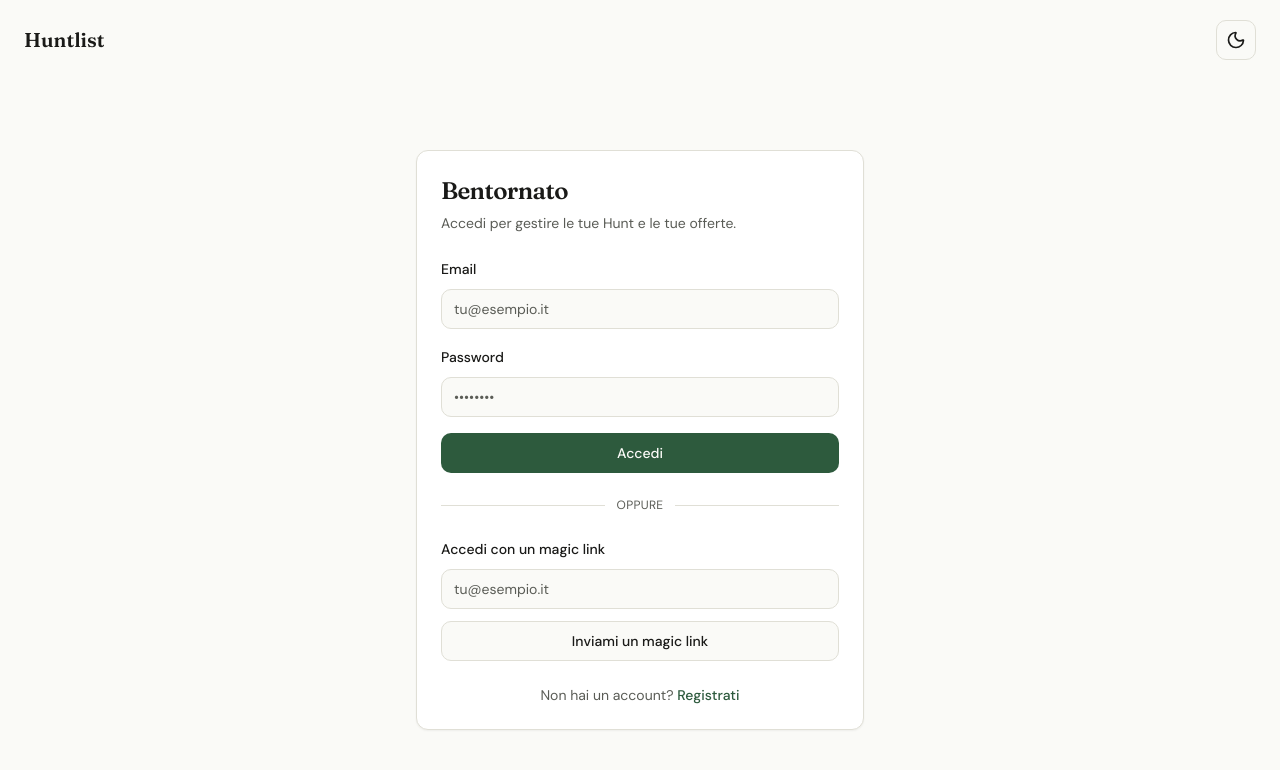
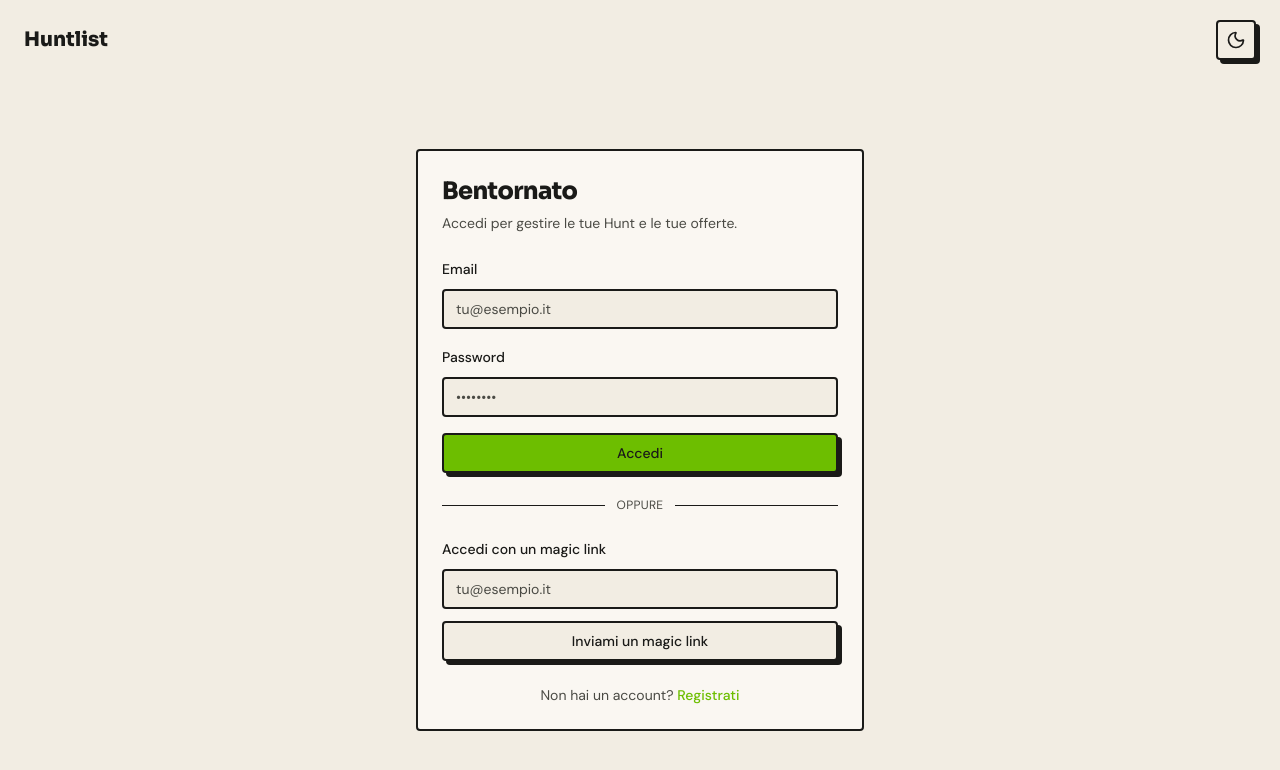
Before and after one commit to huntlisteu/huntlist-app, a Next.js app: page /login in a window 1280 px wide. Shown: the top 770 px of the page. Built offline with nearby package versions, Linux system fonts and the light colour scheme; no server answers.

Commit message:
feat: rebrand neobrutalist — palette, font Sora, bottoni ember/chartreuse

```diff
--- a/app/(app)/layout.tsx
+++ b/app/(app)/layout.tsx
@@ -51,7 +51,7 @@ export default async function AppLayout({
                 <Button asChild variant="ghost" size="sm">
                   <Link href="/login">Accedi</Link>
                 </Button>
-                <Button asChild size="sm">
+                <Button asChild variant="ember" size="sm">
                   <Link href="/signup">Registrati</Link>
                 </Button>
               </>
--- a/app/globals.css
+++ b/app/globals.css
@@ -4,59 +4,89 @@
 
 /*
  * Token brand Huntlist come CSS variables.
- * Valori in CANALI RGB ("R G B") -> usati nel tailwind.config.ts come
- * rgb(var(--token) / <alpha-value>) per supportare le opacity utilities.
- * Light = default su :root; Dark = classe .dark (gestita da next-themes).
+ * Due livelli:
+ *   1. Token nudi (hex) → usabili direttamente in CSS custom / inline styles
+ *   2. Token semantici (canali RGB) → usati dal tailwind.config.ts come
+ *      rgb(var(--x) / <alpha-value>) per supportare le opacity utilities.
+ * Light = :root; Dark = .dark (next-themes).
  */
 @layer base {
   :root {
-    /* superfici e testo */
-    --background: 250 250 247; /* Paper   #FAFAF7 */
-    --foreground: 26 26 24; /* Ink     #1A1A18 */
-    --card: 255 255 255;
-    --card-foreground: 26 26 24;
+    /* ── Design tokens light (hex) ─────────────────────────────────────── */
+    --paper:              #F2EDE3;
+    --paper-alt:          #EAE2D4;
+    --ink:                #1A1A18;
+    --ink-mid:            #4A4A44;
+    --ink-light:          #8A8A82;
+    --chartreuse:         #6DBE00;
+    --chartreuse-light:   #8AD800;
+    --chartreuse-hover:   #A8E040;
+    --chartreuse-pale:    #EEF7CC;
+    --chartreuse-mid:     #C8E87A;
+    --ember-deep:         #B84A1C;
+    --ember-light:        #D4602A;
+    --ember-pale:         #FAE8DC;
+    --ember-very-dark:    #6B2200;
 
-    /* azioni */
-    --primary: 45 90 61; /* Forest     #2D5A3D */
-    --primary-foreground: 250 250 247; /* Paper */
-    --secondary: 61 122 84; /* Forest-mid #3D7A54 */
-    --secondary-foreground: 250 250 247;
-    --accent: 232 98 42; /* Ember      #E8622A */
-    --accent-foreground: 250 250 247;
+    /* ── Token semantici Tailwind (canali RGB) ──────────────────────────── */
+    --background:          242 237 227;   /* --paper          #F2EDE3 */
+    --foreground:          26 26 24;      /* --ink            #1A1A18 */
+    --card:                250 247 242;   /* card bg          #FAF7F2 */
+    --card-foreground:     26 26 24;
 
-    /* neutri */
-    --muted: 237 236 229;
-    --muted-foreground: 90 92 86;
-    --border: 224 223 214;
-    --input: 224 223 214;
-    --ring: 45 90 61; /* Forest */
+    --primary:             109 190 0;     /* --chartreuse     #6DBE00 */
+    --primary-foreground:  26 26 24;      /* --ink (su verde) */
+    --secondary:           234 226 212;   /* --paper-alt      #EAE2D4 */
+    --secondary-foreground: 26 26 24;
+    --accent:              184 74 28;     /* --ember-deep     #B84A1C */
+    --accent-foreground:   255 255 255;
 
-    --destructive: 192 41 35;
-    --destructive-foreground: 250 250 247;
+    --muted:               234 226 212;   /* --paper-alt (hover neutro) */
+    --muted-foreground:    74 74 68;      /* --ink-mid        #4A4A44 */
+    --border:              26 26 24;      /* --ink            #1A1A18 */
+    --input:               26 26 24;      /* --ink            #1A1A18 */
+    --ring:                109 190 0;     /* --chartreuse     #6DBE00 */
 
-    --radius: 0.75rem;
+    --destructive:         184 74 28;     /* --ember-deep     #B84A1C */
+    --destructive-foreground: 255 255 255;
+
+    --radius: 0.25rem;
   }
 
   .dark {
-    --background: 17 18 16; /* bg      #111210 */
-    --foreground: 240 239 232; /* Snow    #F0EFE8 */
-    --card: 26 28 25; /* surface #1A1C19 */
-    --card-foreground: 240 239 232;
+    /* ── Design tokens dark (hex) ───────────────────────────────────────── */
+    --void:                #111210;
+    --surface:             #1A1C19;
+    --brand-block:         #1A1A18;
+    --char:                #3A3D38;
+    --snow:                #F0EFE8;
+    --fog:                 #B0AFA8;
+    --ash:                 #5A5A54;
+    --chartreuse-glow:     #9ADE00;
+    --chartreuse-vivid:    #C2F000;
+    --ember-vivid:         #FF6B2C;
+    --ember-vivid-light:   #FF8A56;
 
-    --primary: 93 202 165; /* Teal    #5DCAA5 */
-    --primary-foreground: 17 18 16;
-    --secondary: 61 122 84; /* Forest-mid #3D7A54 */
+    /* ── Token semantici Tailwind (canali RGB) ──────────────────────────── */
+    --background:          17 18 16;      /* --void           #111210 */
+    --foreground:          240 239 232;   /* --snow           #F0EFE8 */
+    --card:                26 28 25;      /* --surface        #1A1C19 */
+    --card-foreground:     240 239 232;
+
+    --primary:             154 222 0;     /* --chartreuse-glow #9ADE00 */
+    --primary-foreground:  17 18 16;      /* --void (su verde brillante) */
+    --secondary:           58 61 56;      /* --char           #3A3D38 */
     --secondary-foreground: 240 239 232;
-    --accent: 232 98 42; /* Ember   #E8622A */
-    --accent-foreground: 17 18 16;
+    --accent:              255 107 44;    /* --ember-vivid    #FF6B2C */
+    --accent-foreground:   17 18 16;
 
-    --muted: 38 41 36;
-    --muted-foreground: 165 167 158;
-    --border: 42 45 40;
-    --input: 42 45 40;
-    --ring: 93 202 165; /* Teal */
+    --muted:               58 61 56;      /* --char           #3A3D38 */
+    --muted-foreground:    176 175 168;   /* --fog            #B0AFA8 */
+    --border:              58 61 56;      /* --char           #3A3D38 */
+    --input:               58 61 56;      /* --char           #3A3D38 */
+    --ring:                154 222 0;     /* --chartreuse-glow #9ADE00 */
 
-    --destructive: 232 90 80;
+    --destructive:         255 107 44;    /* --ember-vivid    #FF6B2C */
     --destructive-foreground: 17 18 16;
   }
 }
--- a/app/layout.tsx
+++ b/app/layout.tsx
@@ -1,14 +1,15 @@
 import type { Metadata } from "next";
-import { DM_Sans, Fraunces } from "next/font/google";
+import { DM_Sans, Sora } from "next/font/google";
 
 import { ThemeProvider } from "@/components/brand/ThemeProvider";
 import "./globals.css";
 
-// Fraunces -> titoli; DM Sans -> corpo. Esposti come CSS variables e mappati
+// Sora (800) -> titoli; DM Sans -> corpo. Esposti come CSS variables e mappati
 // in tailwind.config.ts (font-heading / font-sans).
-const fraunces = Fraunces({
+const sora = Sora({
   subsets: ["latin"],
-  variable: "--font-fraunces",
+  weight: "800",
+  variable: "--font-sora",
   display: "swap",
 });
 
@@ -31,7 +32,7 @@ export default function RootLayout({
     <html
       lang="it"
       suppressHydrationWarning
-      className={`${fraunces.variable} ${dmSans.variable}`}
+      className={`${sora.variable} ${dmSans.variable}`}
     >
       <body>
         <ThemeProvider
--- a/components/ui/button.tsx
+++ b/components/ui/button.tsx
@@ -4,24 +4,30 @@ import type { ComponentProps } from "react";
 
 import { cn } from "@/lib/utils";
 
+// Colori ombra/bordo hardcoded perché Tailwind non interpola CSS vars
+// nelle classi arbitrary shadow. Ink #1A1A18 (light) / Char #3A3D38 (dark).
 const buttonVariants = cva(
-  "inline-flex items-center justify-center gap-2 whitespace-nowrap rounded-md text-sm font-medium transition-colors focus-visible:outline-none focus-visible:ring-2 focus-visible:ring-ring focus-visible:ring-offset-2 focus-visible:ring-offset-background disabled:pointer-events-none disabled:opacity-50 [&_svg]:pointer-events-none [&_svg]:shrink-0",
+  "inline-flex items-center justify-center gap-2 whitespace-nowrap rounded-[4px] text-sm font-medium transition-all duration-100 focus-visible:outline-none focus-visible:ring-2 focus-visible:ring-ring focus-visible:ring-offset-2 focus-visible:ring-offset-background disabled:pointer-events-none disabled:opacity-50 [&_svg]:pointer-events-none [&_svg]:shrink-0",
   {
     variants: {
       variant: {
-        default: "bg-primary text-primary-foreground hover:bg-primary/90",
+        default:
+          "bg-primary text-primary-foreground border-2 border-[#1A1A18] shadow-[4px_4px_0px_#1A1A18] hover:translate-x-[2px] hover:translate-y-[2px] hover:shadow-[2px_2px_0px_#1A1A18] dark:border-[#3A3D38] dark:shadow-[4px_4px_0px_#3A3D38] dark:hover:shadow-[2px_2px_0px_#3A3D38]",
         secondary:
-          "bg-secondary text-secondary-foreground hover:bg-secondary/90",
-        accent: "bg-accent text-accent-foreground hover:bg-accent/90",
+          "bg-secondary text-secondary-foreground border-2 border-[#1A1A18] shadow-[4px_4px_0px_#1A1A18] hover:translate-x-[2px] hover:translate-y-[2px] hover:shadow-[2px_2px_0px_#1A1A18] dark:border-[#3A3D38] dark:shadow-[4px_4px_0px_#3A3D38] dark:hover:shadow-[2px_2px_0px_#3A3D38]",
+        accent:
+          "bg-accent text-accent-foreground border-2 border-[#1A1A18] shadow-[4px_4px_0px_#1A1A18] hover:translate-x-[2px] hover:translate-y-[2px] hover:shadow-[2px_2px_0px_#1A1A18] dark:border-[#3A3D38] dark:shadow-[4px_4px_0px_#3A3D38] dark:hover:shadow-[2px_2px_0px_#3A3D38]",
+        ember:
+          "bg-[#B84A1C] text-[#FAF7F2] border-2 border-[#1A1A18] shadow-[4px_4px_0px_#1A1A18] hover:translate-x-[2px] hover:translate-y-[2px] hover:shadow-[2px_2px_0px_#1A1A18] dark:bg-[#FF6B2C] dark:text-[#111210] dark:border-[#3A3D38] dark:shadow-[4px_4px_0px_#3A3D38] dark:hover:shadow-[2px_2px_0px_#3A3D38]",
         outline:
-          "border border-border bg-background hover:bg-muted hover:text-foreground",
+          "border-2 border-[#1A1A18] bg-background text-foreground shadow-[4px_4px_0px_#1A1A18] hover:translate-x-[2px] hover:translate-y-[2px] hover:shadow-[2px_2px_0px_#1A1A18] dark:border-[#3A3D38] dark:shadow-[4px_4px_0px_#3A3D38] dark:hover:shadow-[2px_2px_0px_#3A3D38]",
         ghost: "hover:bg-muted hover:text-foreground",
         link: "text-primary underline-offset-4 hover:underline",
       },
       size: {
         default: "h-10 px-4 py-2",
-        sm: "h-9 rounded-md px-3",
-        lg: "h-11 rounded-md px-6 text-base",
+        sm: "h-9 px-3",
+        lg: "h-11 px-6 text-base",
         icon: "size-10",
       },
     },
--- a/components/ui/card.tsx
+++ b/components/ui/card.tsx
@@ -2,11 +2,13 @@ import type { ComponentProps } from "react";
 
 import { cn } from "@/lib/utils";
 
+// Bordi: Ink #1A1A18 (light) / Char #3A3D38 (dark)
+// Sfondo: card token → #FAF7F2 (light) / --surface #1A1C19 (dark)
 function Card({ className, ...props }: ComponentProps<"div">) {
   return (
     <div
       className={cn(
-        "rounded-lg border border-border bg-card text-card-foreground shadow-sm",
+        "rounded-[4px] border-2 border-[#1A1A18] bg-card text-card-foreground dark:border-[#3A3D38]",
         className,
       )}
       {...props}
--- a/components/ui/input.tsx
+++ b/components/ui/input.tsx
@@ -2,12 +2,14 @@ import type { ComponentProps } from "react";
 
 import { cn } from "@/lib/utils";
 
+// Bordi: Ink #1A1A18 (light) / Char #3A3D38 (dark)
+// Sfondo: --paper #F2EDE3 (light) via bg-background / --surface #1A1C19 (dark) via dark:bg-card
 function Input({ className, type, ...props }: ComponentProps<"input">) {
   return (
     <input
       type={type}
       className={cn(
-        "flex h-10 w-full rounded-md border border-input bg-background px-3 py-2 text-sm text-foreground ring-offset-background placeholder:text-muted-foreground focus-visible:outline-none focus-visible:ring-2 focus-visible:ring-ring focus-visible:ring-offset-2 disabled:cursor-not-allowed disabled:opacity-50",
+        "flex h-10 w-full rounded-[4px] border-2 border-[#1A1A18] bg-background px-3 py-2 text-sm text-foreground placeholder:text-muted-foreground focus-visible:outline-none focus-visible:ring-2 focus-visible:ring-ring focus-visible:ring-offset-2 focus-visible:ring-offset-background disabled:cursor-not-allowed disabled:opacity-50 dark:border-[#3A3D38] dark:bg-card",
         className,
       )}
       {...props}
--- a/tailwind.config.ts
+++ b/tailwind.config.ts
@@ -44,21 +44,40 @@ const config: Config = {
         border: "rgb(var(--border) / <alpha-value>)",
         input: "rgb(var(--input) / <alpha-value>)",
         ring: "rgb(var(--ring) / <alpha-value>)",
-        // Palette brand fissa (hex esatti), non theme-aware: per swatch e accenti.
+        // Palette brand fissa (hex esatti), non theme-aware.
+        // Specchia i token definiti in globals.css.
         brand: {
-          forest: "#2D5A3D",
-          "forest-mid": "#3D7A54",
-          ember: "#E8622A",
-          paper: "#FAFAF7",
+          // light
+          paper: "#F2EDE3",
+          "paper-alt": "#EAE2D4",
           ink: "#1A1A18",
-          bg: "#111210",
+          "ink-mid": "#4A4A44",
+          "ink-light": "#8A8A82",
+          chartreuse: "#6DBE00",
+          "chartreuse-light": "#8AD800",
+          "chartreuse-hover": "#A8E040",
+          "chartreuse-pale": "#EEF7CC",
+          "chartreuse-mid": "#C8E87A",
+          "ember-deep": "#B84A1C",
+          "ember-light": "#D4602A",
+          "ember-pale": "#FAE8DC",
+          "ember-very-dark": "#6B2200",
+          // dark
+          void: "#111210",
           surface: "#1A1C19",
+          "brand-block": "#1A1A18",
+          char: "#3A3D38",
           snow: "#F0EFE8",
-          teal: "#5DCAA5",
+          fog: "#B0AFA8",
+          ash: "#5A5A54",
+          "chartreuse-glow": "#9ADE00",
+          "chartreuse-vivid": "#C2F000",
+          "ember-vivid": "#FF6B2C",
+          "ember-vivid-light": "#FF8A56",
         },
       },
       fontFamily: {
-        heading: ["var(--font-fraunces)", "Georgia", "serif"],
+        heading: ["var(--font-sora)", "system-ui", "sans-serif"],
         sans: ["var(--font-dm-sans)", "system-ui", "sans-serif"],
       },
       borderRadius: {
```
